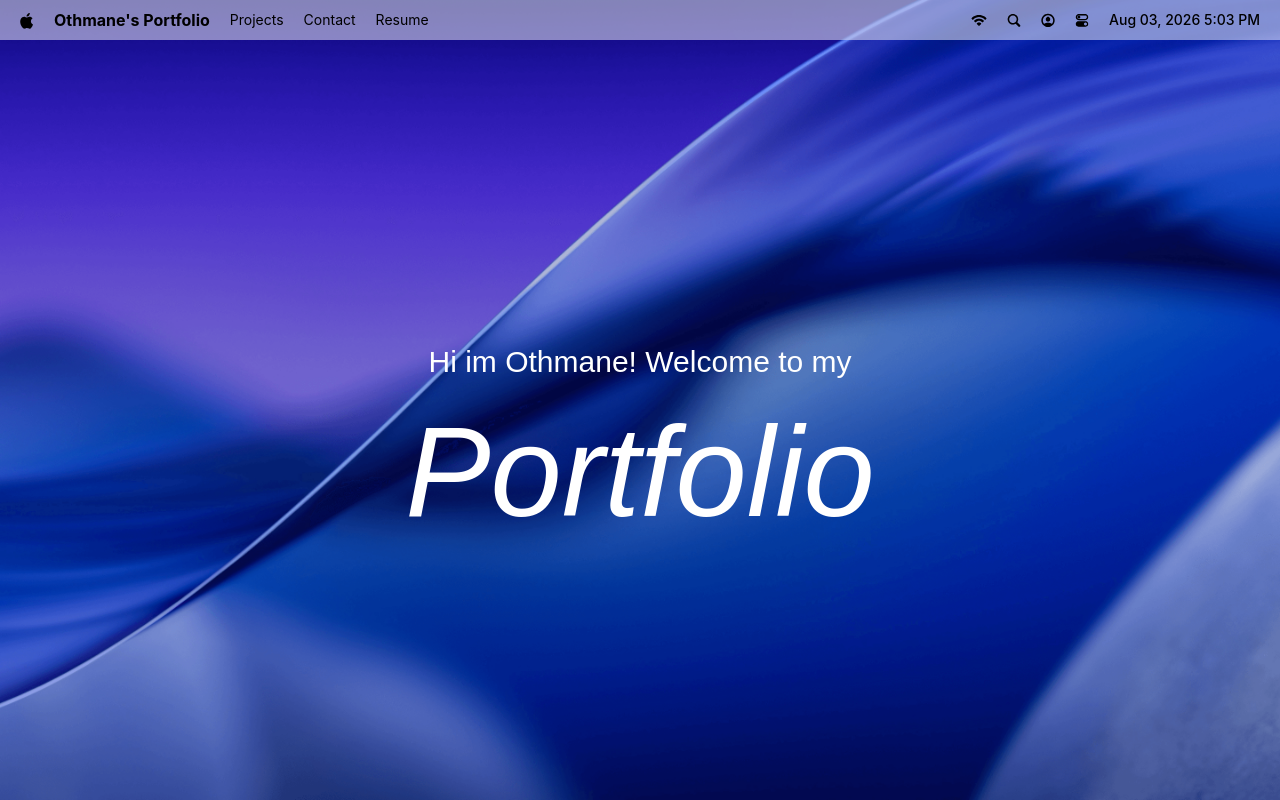
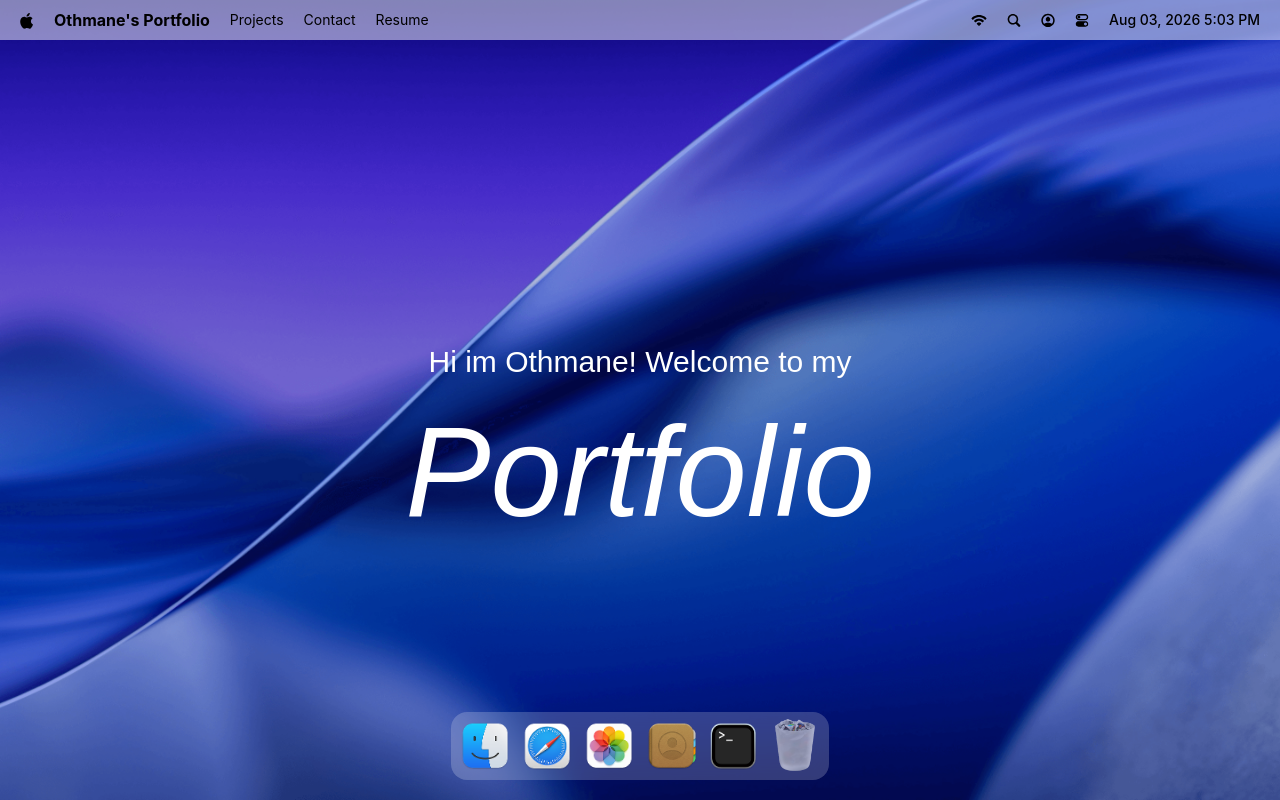
Before and after one commit to OthmaneEr-Refaly/Macos-Portfolio, a React (Vite) app: page / in a window 1280 px wide. Built offline with nearby package versions, Linux system fonts and the light colour scheme; a web font is replaced by a local one.

Commit message:
Implement the dock feature with it animation

```diff
--- a/package.json
+++ b/package.json
@@ -17,6 +17,7 @@
     "lucide-react": "^1.25.0",
     "react": "^19.2.7",
     "react-dom": "^19.2.7",
+    "react-tooltip": "^6.0.8",
     "tailwindcss": "^4.3.3"
   },
   "devDependencies": {
--- a/src/App.tsx
+++ b/src/App.tsx
@@ -1,10 +1,11 @@
-import { Navbar, Welcome } from "./components/Index.js";
+import { Navbar, Welcome, Dock } from "./components/Index.js";
 
 const App = () => {
   return (
     <main>
       <Navbar />
       <Welcome />
+      <Dock />
     </main>
   );
 };
--- /dev/null
+++ b/src/components/Dock.tsx
@@ -0,0 +1,99 @@
+import { Tooltip } from 'react-tooltip'
+import { useRef } from "react";
+import { useGSAP } from "@gsap/react";
+import gsap from "gsap"
+import { dockApps } from "../constants"
+
+const Dock = () => {
+
+  const dockRef = useRef(null);
+
+    useGSAP(() => {
+        const dock = dockRef.current;
+        if(!dock) return;
+
+        const icons = dock.querySelectorAll(".dock-icon");
+
+        const animateIcons = (mouseX) => {
+           const { left } = dock.getBoundingClientRect();
+
+           icons.forEach((icon) => {
+            const {left: iconLeft, width} = icon.getBoundingClientRect();
+            const  center = iconLeft - left  + width / 2;
+            const distance = Math.abs(mouseX - center);
+            const intensity = Math.exp(-(distance ** 2 ) / 2000);
+
+            gsap.to(icon,{
+                scale: 1 + 0.25 * intensity,
+                y: -20 * intensity,
+                duration: 0.05,
+                ease: "power3.out"
+            });
+           });
+        };
+
+        const handleMouseMove = (e) => {
+            const {left} = dock.getBoundingClientRect();
+
+             animateIcons(e.clientX - left);
+        };
+
+        const handleMouseLeave  = () => {
+           icons.forEach((icon) => {
+             gsap.to(icon,{
+               scale: 1,
+               y:0,
+               duration: 0.25,
+               ease: "power3.out"
+             });
+           });
+        };
+
+        dock.addEventListener("mousemove", handleMouseMove);
+        dock.addEventListener("mouseleave", handleMouseLeave);
+
+        return () => {
+          dock.removeEventListener("mousemove", handleMouseMove);
+          dock.removeEventListener("mouseleave", handleMouseLeave);
+        };
+    }, [])
+
+
+  const toggleApp = (app) => {
+
+}
+
+
+  return (
+    <section id="dock">
+      <div ref={dockRef} className="dock-container">
+        {/* <ul> */}
+            {dockApps.map(({id, name, icon, canOpen}) => (
+                <div key={id} className="relative flex justify-center">
+                    <button
+                    type="button"
+                    className="dock-icon"
+                    aria-label={name}
+                    data-tooltip-id="dock-tooltip"
+                    data-tooltip-content={name}
+                    data-tootip-delay={200}
+                    disabled={!canOpen}
+                    onClick={() => toggleApp({id, canOpen})}
+                    >
+                      <img src={`/images/${icon}`} alt={name}
+                    // className="pointer-events-none"
+                    loading="eager"
+                        className={canOpen ? "" : "opacity-60"}
+                        />
+                    </button>
+                </div>
+            ))}
+        {/* </ul> */}
+            <Tooltip id="dock-tooltip" place="top" className="tooltip"/>
+      </div>
+
+    </section>
+  )
+}
+
+export default Dock
--- a/src/components/Index.js
+++ b/src/components/Index.js
@@ -1,4 +1,5 @@
 import Navbar from "./Navbar.tsx";
 import Welcome from "./welcome.tsx";
+import Dock from "./Dock.tsx";
 
-export { Navbar, Welcome };
+export { Navbar, Welcome, Dock };
--- a/src/components/Welcome.tsx
+++ b/src/components/Welcome.tsx
@@ -24,7 +24,7 @@
 }
 
 const setupTextHover = (container, type) =>{
-  if(!container) return;
+  if(!container) return () => {};
 
   const letters = container.querySelectorAll("span");
 
```
Also changed, not shown: 1 other file (tests, documents, lock files or other folders).
